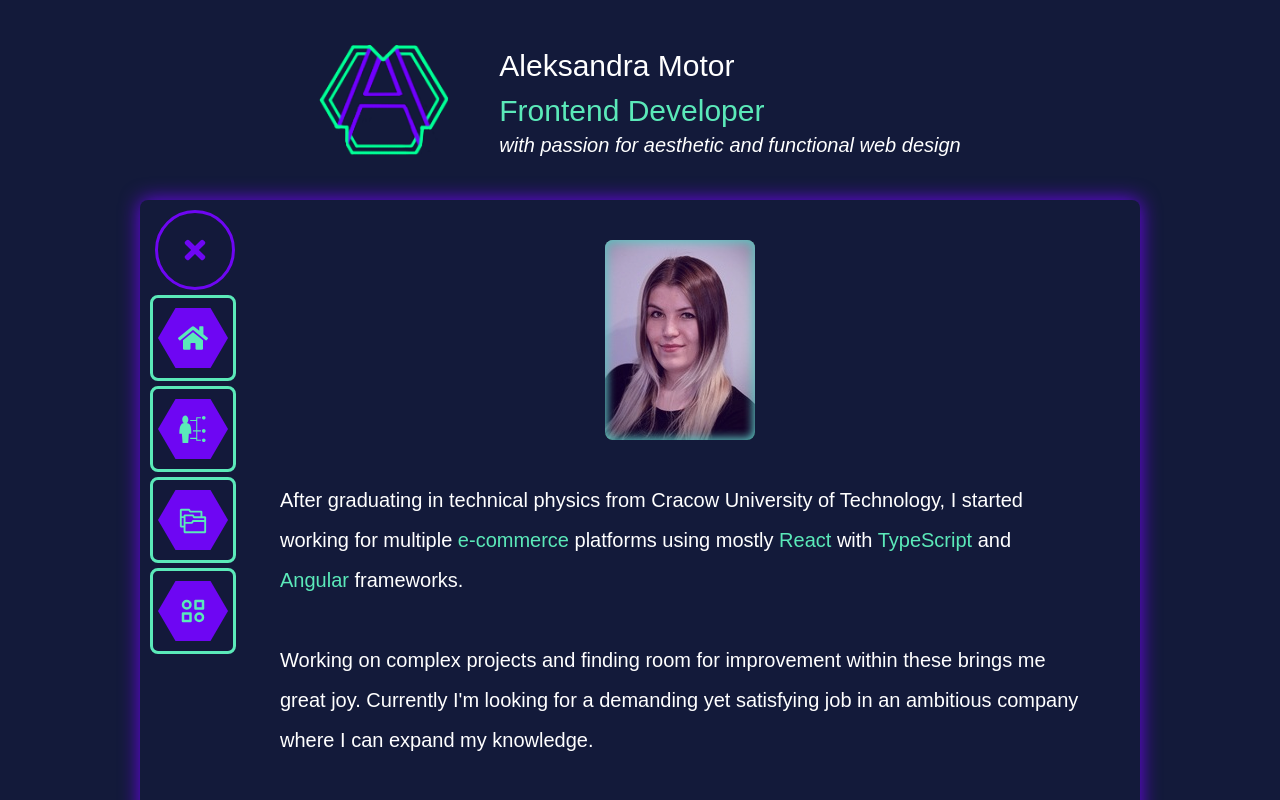
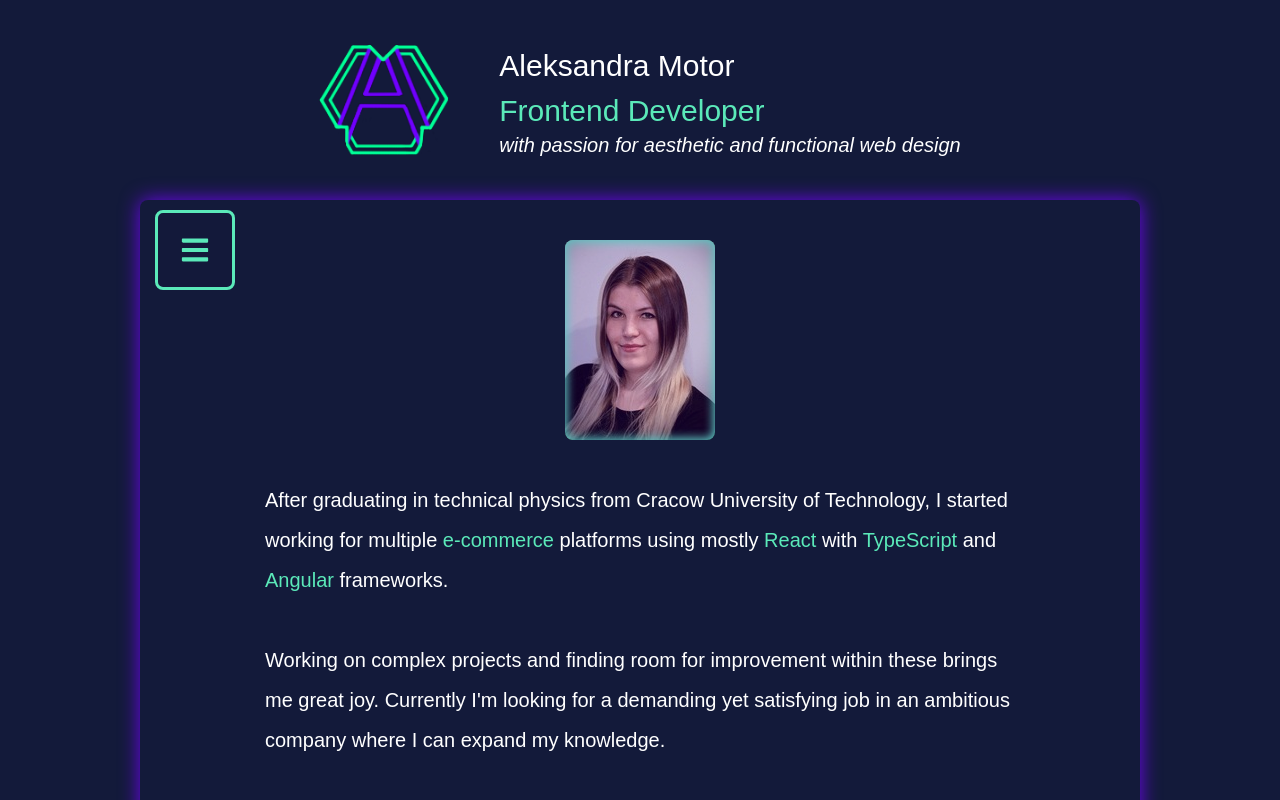
Before and after one commit to AleksandraMotor/portfolio-AM, a React app: page / in a window 1280 px wide. Shown: the top 800 px of the page. Built offline with nearby package versions, Linux system fonts and the light colour scheme.

Commit message:
edit font and padding size in front page

```diff
--- a/src/app/App.scss
+++ b/src/app/App.scss
@@ -56,8 +56,7 @@
       padding-top: toRem(100);
 
       &--desktop {
-        padding-left: toRem(80);
-        padding-top: toRem(20);
+        padding: toRem(20) toRem(100);
       }
     }
   }
--- a/src/components/sidebar/Sidebar.tsx
+++ b/src/components/sidebar/Sidebar.tsx
@@ -9,7 +9,7 @@ import SidebarDesktop from './components/sidebar-desktop/SidebarDesktop';
 import './Sidebar.scss';
 
 const Sidebar: React.FunctionComponent = () => {
-    const [showMenu, setshowMenu] = useState(true);
+    const [showMenu, setshowMenu] = useState(false);
     const showSidebar = () => setshowMenu(!showMenu);
 
     return (
--- a/src/components/sidebar/components/sidebar-desktop/SidebarDesktop.scss
+++ b/src/components/sidebar/components/sidebar-desktop/SidebarDesktop.scss
@@ -39,11 +39,9 @@
         }
 
         &:hover &__text {
-            font-size: toRem(30);
+            font-size: toRem(25);
             margin: toRem(0) toRem(10);
             transition: 0.6s;
         }
-
-
     }
 }
--- a/src/components/sidebar/components/sidebar-mobile/SidebarMobile.scss
+++ b/src/components/sidebar/components/sidebar-mobile/SidebarMobile.scss
@@ -23,12 +23,13 @@
         color: $color_primary;
         border: toRem(2) solid;
 
-        &:hover {
+        &:hover, &:focus {
             flex-grow: 1;
             color: $color_secondary;
         }
 
         &__text {
+            font-size: toRem(14);
             padding: toRem(5);
             transform: rotate(-90deg);
             transition: all 0.5s;
@@ -38,6 +39,7 @@
         &:hover &__text, &:focus &__text {
             transform: rotate(0);
             transition: transform 0.5s linear;
+            font-weight: 900;
         }
     }
 }
--- a/src/components/sidebar/components/sidebar-mobile/SidebarMobile.tsx
+++ b/src/components/sidebar/components/sidebar-mobile/SidebarMobile.tsx
@@ -1,7 +1,6 @@
 import React from 'react';
 import { Link } from 'react-router-dom';
 import { SidebarData } from '../../SidebarData';
-import classNames from 'classnames';
 
 import './SidebarMobile.scss';
 
@@ -13,9 +12,7 @@ const SidebarMobile: React.FC = () => {
                     <Link
                         key={index}
                         to={item.path}
-                        className={classNames({
-                            'menu-m__item': true,
-                        })}
+                        className="menu-m__item"
                     >
                         <div className='menu-m__item__text'>
                             {item.title}
--- a/src/pages/home/Home.scss
+++ b/src/pages/home/Home.scss
@@ -10,7 +10,7 @@
     color: $color_light;
     font-size: toRem(25);
     line-height: toRem(40);
-    margin: toRem(0) toRem(10);
+    margin: toRem(0) toRem(25);
 
     @include breakpoint-above(xs) {
         font-size: toRem(30);
@@ -57,7 +57,7 @@
     }
 
     &__text {
-        margin: toRem(10);
+        margin: toRem(10) toRem(0);
         font-size: toRem(20);
         line-height: toRem(35);
 
@@ -82,7 +82,9 @@
         @include breakpoint-above(md) {
             font-size: toRem(20);
             line-height: toRem(40);
-            margin: toRem(20) toRem(50);
+            // margin: toRem(20) toRem(50);
+            margin: toRem(20) toRem(0);
+
         }
     }
 
--- a/src/pages/home/Home.tsx
+++ b/src/pages/home/Home.tsx
@@ -1,8 +1,8 @@
 import React from 'react';
 import responsiveDesign from '../../assets/img/responsiveDesign.png';
+import { Link } from 'react-router-dom';
 
 import './Home.scss';
-import { Link } from 'react-router-dom';
 
 const Home: React.FunctionComponent = () => {
     return (
```
